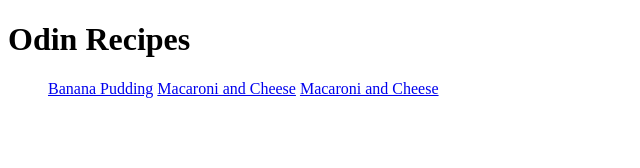
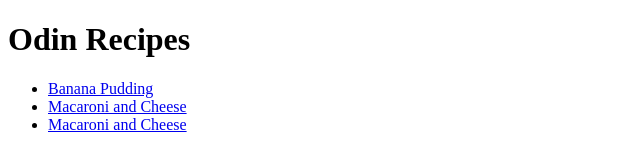
Before and after one commit to brde828/odin-recipes, a plain HTML site: page index.html in a window 1280 px wide. Shown: the whole page, without its empty margins (0-640 px from the left). Drawn offline with Linux system fonts and the light colour scheme.

Commit message:
Add links to recipe pages

```diff
--- a/index.html
+++ b/index.html
@@ -9,9 +9,9 @@
 <body>
     <h1>Odin Recipes</h1>
     <ul>
-        <a href="recipes/banana-pudding.html">Banana Pudding</a>
-        <a href="recipes/chocolate-chip-cookies.html">Macaroni and Cheese</a>
-        <a href="recipes/mac-and-cheese.html">Macaroni and Cheese</a>
+        <li><a href="recipes/banana-pudding.html">Banana Pudding</a></li>
+        <li><a href="recipes/chocolate-chip-cookies.html">Macaroni and Cheese</a></li>
+        <li><a href="recipes/mac-and-cheese.html">Macaroni and Cheese</a></li>
     </ul>
 </body>
 </html>
```
